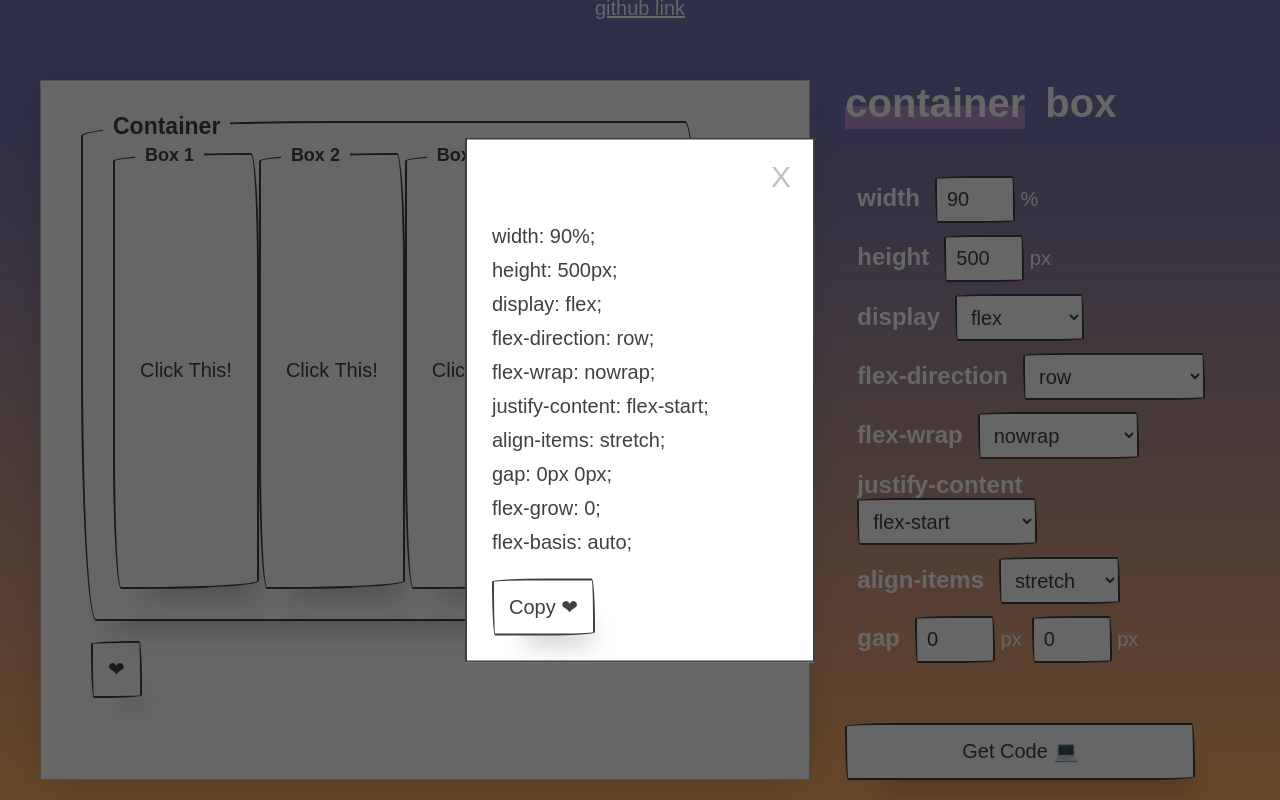
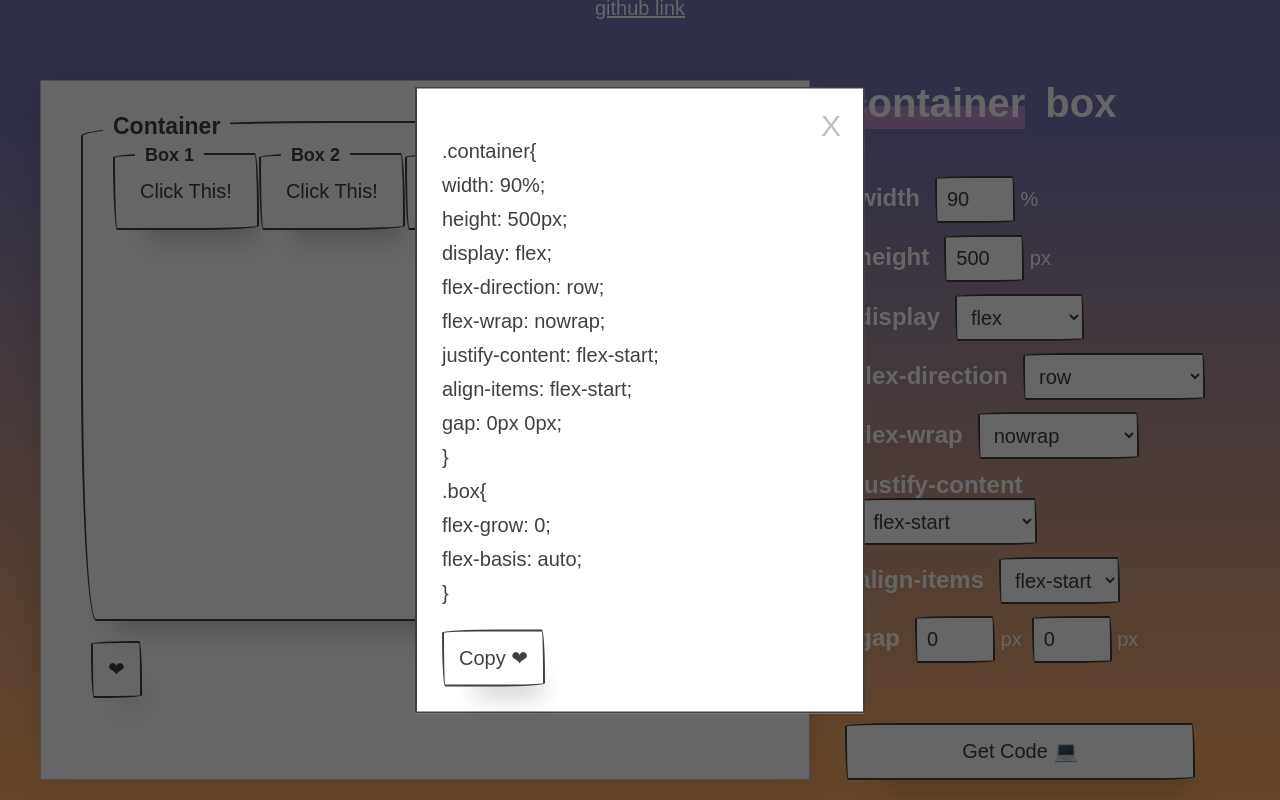
Before and after one commit to viva-jinyi/FLEXisEASY, a Vue app: page / in a window 1280 px wide. Both pictures are taken after a click on the label "Get Code 💻". Shown: the part 124-924 px from the top of the page. Built offline with nearby package versions, Linux system fonts and the light colour scheme; a web font is replaced by a local one.

Commit message:
feat: container, box 코드 수정

```diff
--- a/src/components/RightContainer.vue
+++ b/src/components/RightContainer.vue
@@ -81,10 +81,15 @@
     <input class="modal-state" id="modal-1" type="checkbox">
     <div class="modal">
       <label class="modal-bg" for="modal-1"></label>
-      <div class="modal-body" style="min-width: 350px;">
+      <div class="modal-body" style="min-width: 450px;">
         <label class="btn-close" for="modal-1">X</label>
         <p class="modal-text">
-          <p v-html="css_1 + css_2" style="line-height: 1.7"></p>
+          <p style="line-height: 1.7">
+            .container{
+              <span v-html="css_1"></span><br>
+            }<br>
+            .box{<span v-html="css_2"></span><br>
+            }
         </p>
         <label class="paper-btn" for="modal-1" @click="copyToClipboard">Copy ❤</label>
       </div>
@@ -127,7 +132,7 @@ export default {
         {
           select: "align-items",
           options: ["stretch", "flex-start", "flex-end", "center", "baseline"],
-          model: "stretch"
+          model: "flex-start"
         },
       ],
       boxCnt: 3,
@@ -175,6 +180,13 @@ export default {
         css = css.replace(/\n/g, "");
         this.$emit("setContainer", css)
       }
+      const regex = / /gi;
+      this.cssCode = `.container{
+          ${this.css_1.replace(/<br>/ig, "").replace(regex, '')}
+        }
+        .box{
+          ${this.css_2.replace(/<br>/ig, "").replace(regex, '')}
+        }`
     },
     onEmitBox() {
       let basisCSS = this.flexBasis === 'custom' ? `flex-basis: ${this.customBasis}%;` : `flex-basis: ${this.flexBasis};`;
@@ -200,9 +212,15 @@ export default {
     },
     copyToClipboard() {
       let tempElem = document.createElement('textarea');
-      let tempCss = this.css_1+this.css_2;
+      let containerCss = this.css_1;
+      let boxCss = this.css_2;
       const regex = / /gi;
-      tempElem.value = tempCss.replace(/<br>/ig, "").replace(regex, '');
+      tempElem.value = `.container{
+        ${containerCss.replace(/<br>/ig, "").replace(regex, '')}
+      }
+      .box{
+        ${boxCss.replace(/<br>/ig, "").replace(regex, '')}
+      }`
       document.body.appendChild(tempElem);
 
       tempElem.select();
```
